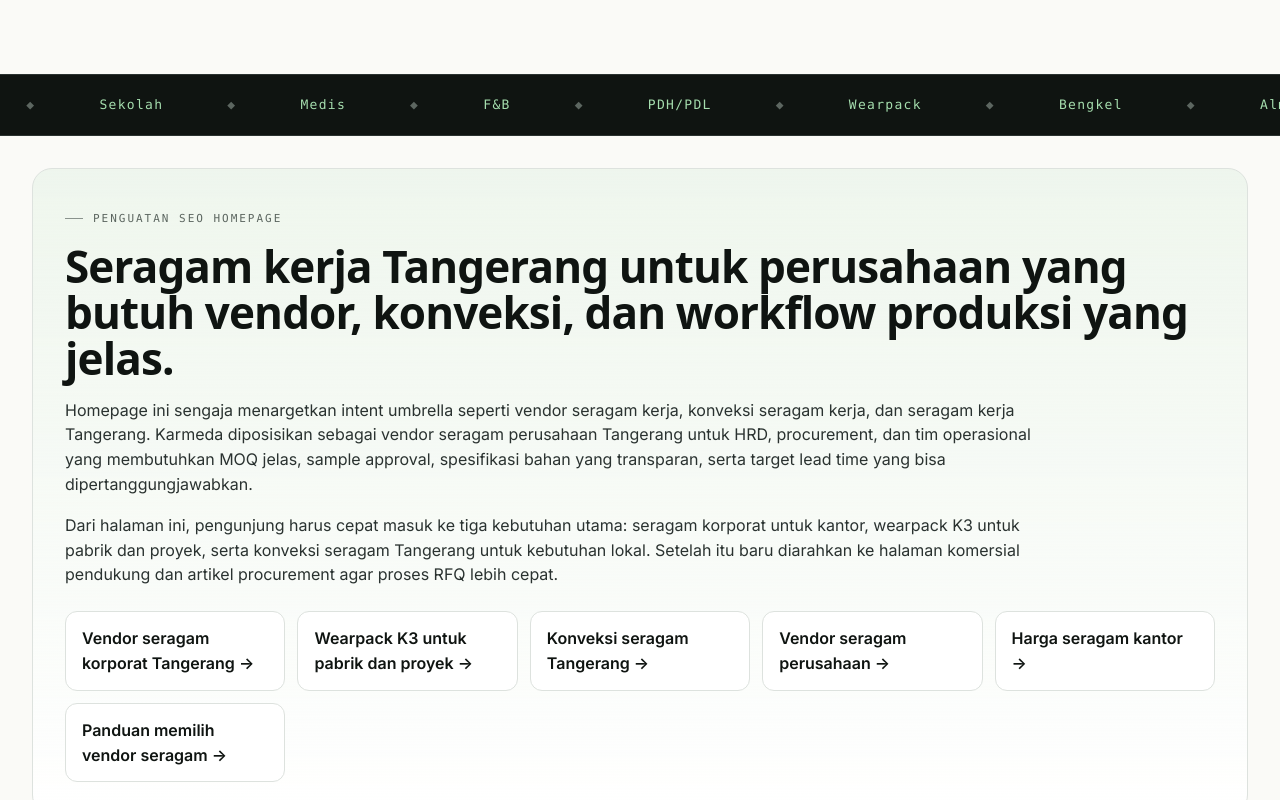
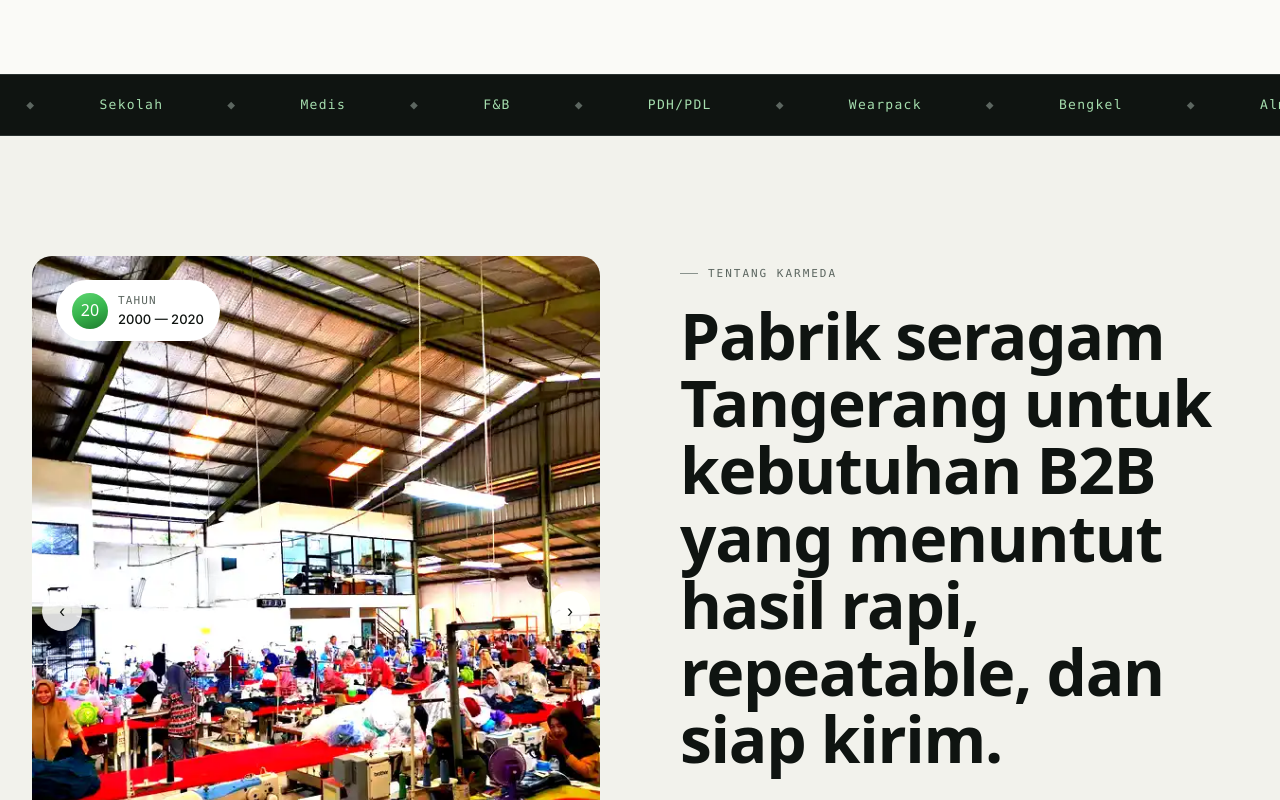
Before and after one commit to brezoz/karmeda-website1, a React (Vite) app: page / in a window 1280 px wide. Shown: the part 1420-2220 px from the top of the page. Built offline with nearby package versions, Linux system fonts and the light colour scheme.

Commit message:
seo: move homepage seo block below faq

```diff
--- a/components/app.jsx
+++ b/components/app.jsx
@@ -162,7 +162,6 @@ function App() {
       <main id="main-content">
         <Hero variant={tweaks.heroVariant} t={t} lang={lang}/>
         <Marquee t={t}/>
-        <HomeSeoBlock t={t} lang={lang}/>
         <React.Suspense fallback={sectionFallback}>
           <About t={t} lang={lang}/>
           <Portfolio t={t} lang={lang}/>
@@ -172,6 +171,7 @@ function App() {
           <Measurement t={t} lang={lang}/>
           <Blog t={t} lang={lang}/>
           <FAQ t={t} lang={lang}/>
+          <HomeSeoBlock t={t} lang={lang}/>
           <Contact t={t} lang={lang}/>
         </React.Suspense>
       </main>
```
